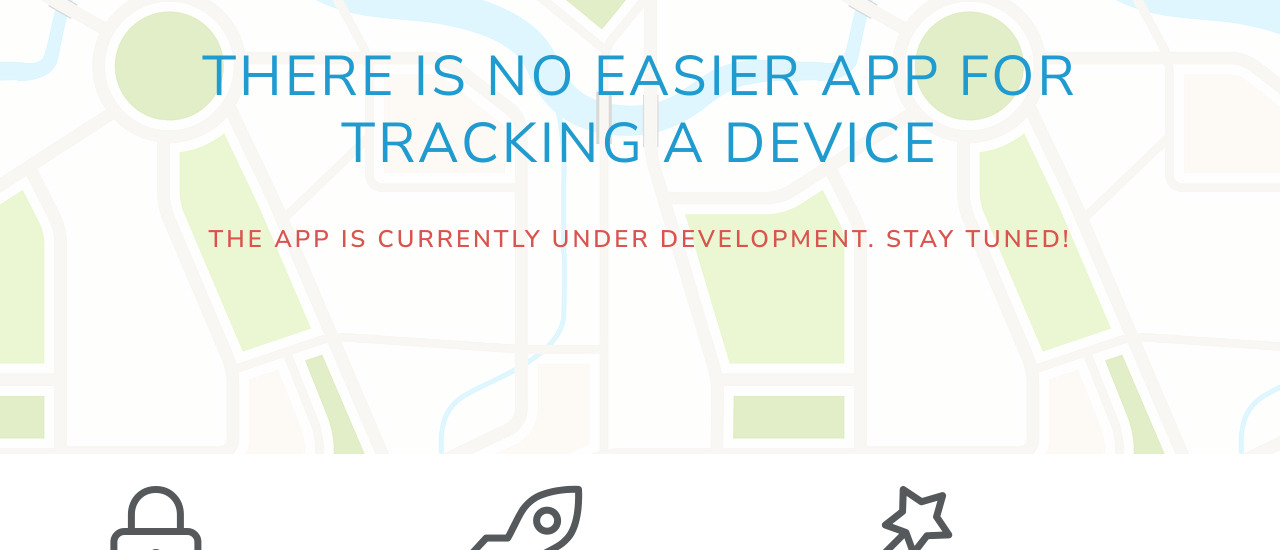
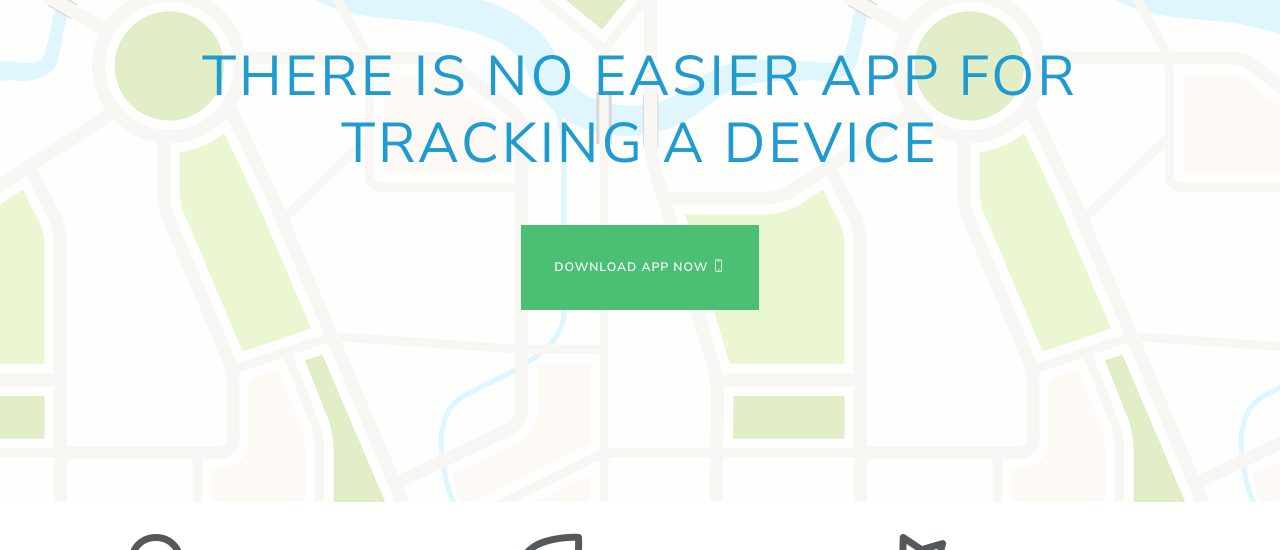
Before and after one commit to caspii/pathbox-server, a Flask app: page / in a window 1280 px wide. Shown: the part 635-1185 px from the top of the page. Run offline with Flask 2, Linux system fonts and the light colour scheme; some libraries are stand-ins or nearby versions.

Commit message:
added install button back to landing page

```diff
--- a/templates/landing.html
+++ b/templates/landing.html
@@ -5,11 +5,8 @@
         <div class="container">
             <h2 class="display-2">Simple location tracking and sharing</h2>
             <h3 class="my-5 text-info display-4">There is no easier app for tracking a device</h3>
-{#            <p><a class="btn btn-primary btn-lg display-3" href="https://play.google.com/store/apps/details?id=de.casparwre.gpslogger" #}
-{#                  role="button">Download App Now <i class="icon-screen-smartphone"></i></a></p>#}
-            <h3 class="text-danger">
-                The app is currently under development. Stay tuned!
-            </h3>
+            <a class="btn btn-success btn-lg display-3" href="https://play.google.com/store/apps/details?id=de.casparwre.gpslogger"
+                  role="button">Download App Now <i class="icon-screen-smartphone"></i></a>
         </div>
     </div>
 
```
